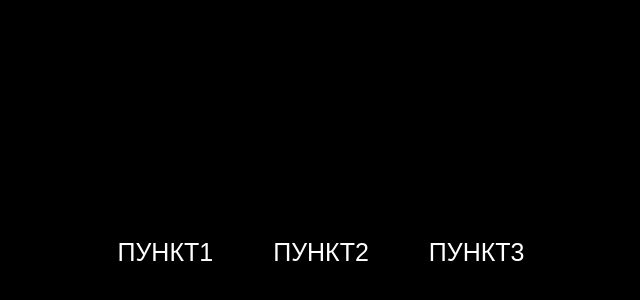
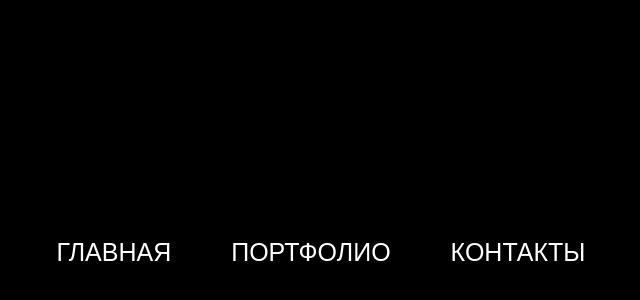
Before and after one commit to Heretic06/site, a plain HTML site: page index.html in a window 1280 px wide. Shown: the part 156-456 px from the top of the page, without its empty margins (339-979 px from the left). Drawn offline with Linux system fonts and the light colour scheme.

Commit message:
Add files via upload

```diff
--- a/index.html
+++ b/index.html
@@ -17,9 +17,9 @@
 <nav>
 	<ul>
 
-		<li> <a href="#"> пункт1 </a> </li>
-		<li> <a href="#"> пункт2 </a> </li>
-		<li> <a href="#"> пункт3 </a> </li>
+		<li> <a href="#"> Главная </a> </li>
+		<li> <a href="#"> Портфолио </a> </li>
+		<li> <a href="#"> Контакты </a> </li>
 
 	</ul>
 </nav>
```
